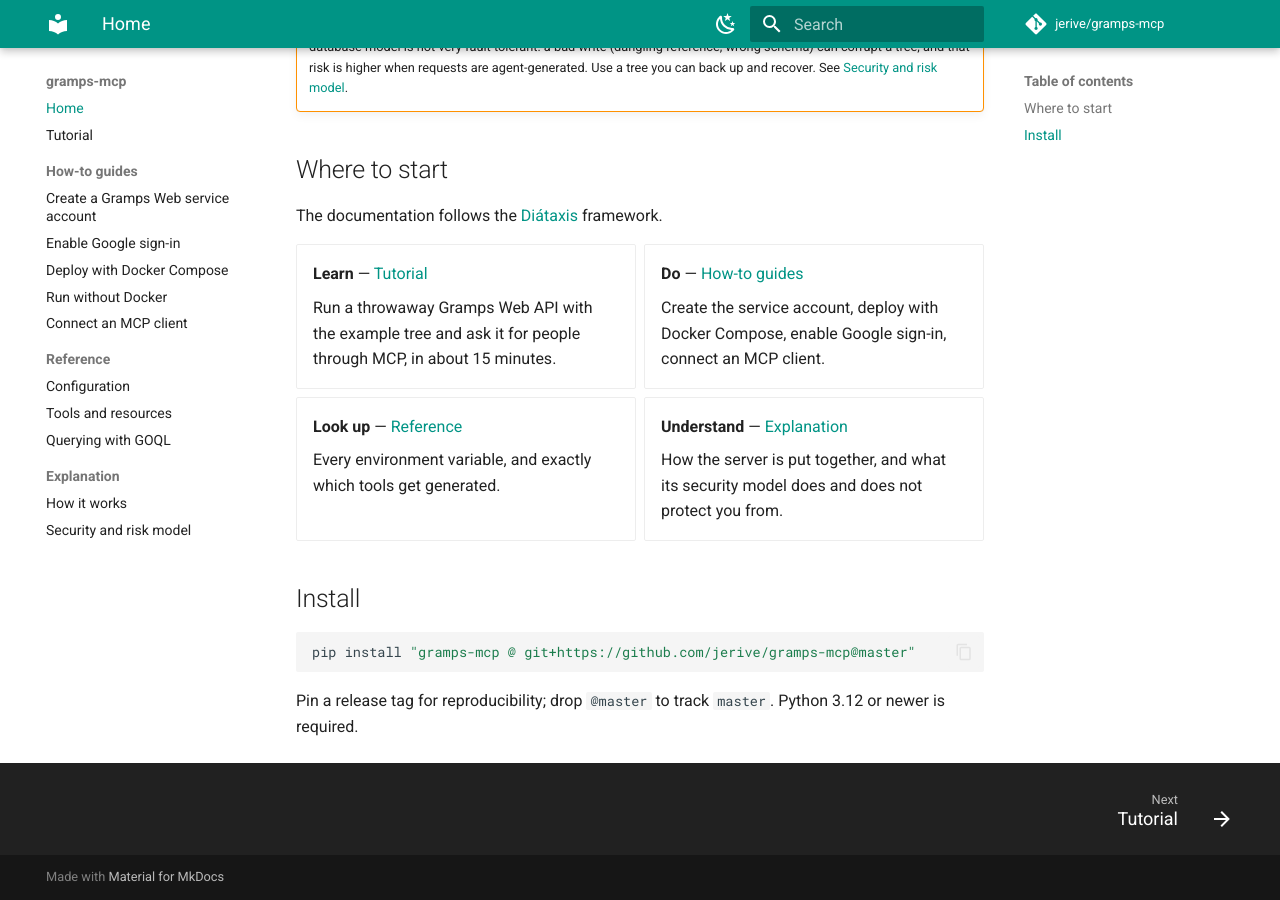
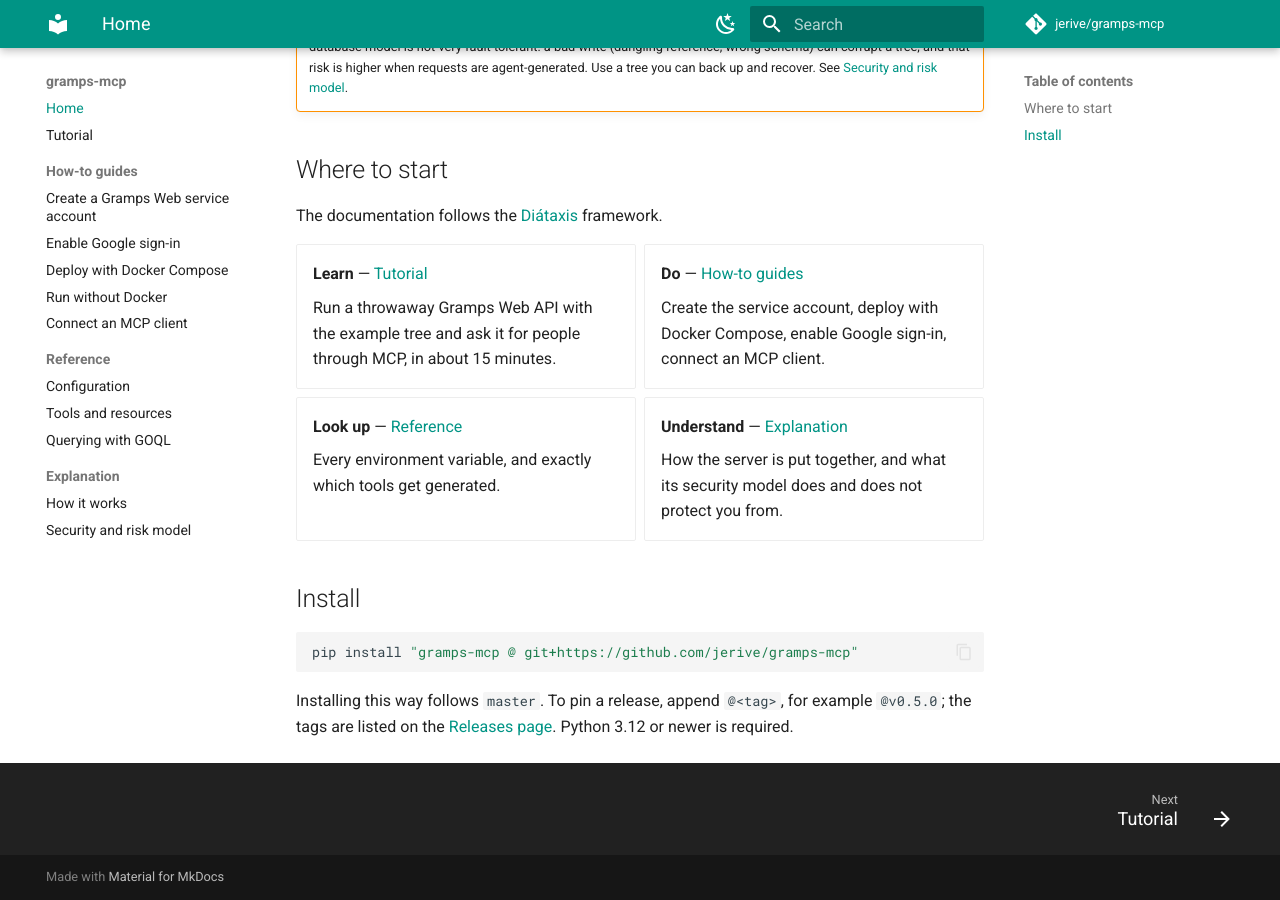
Before and after one commit to jerive/gramps-mcp, an MkDocs documentation site: the page built from docs/index.md, in a window 1280 px wide and 900 px high, scrolled down 567 px. Built offline with MkDocs 1.6.1 and Material for MkDocs 9.7.7, drawn with Linux system fonts in a browser that asks for light colours; comment, search, counter and statistics services are not loaded.

Commit message:
Drop the version from the docs
The docs cannot show the latest tag automatically: GitHub Pages identifies a
deployment by its commit, and a tag points at a commit that was already
deployed when it was merged, so the second deployment is treated as a
duplicate and the site does not change. The install snippets now follow
master and say how to pin a tag, so a release needs nothing in the docs.

Co-Authored-By: Claude Sonnet 5.5 <noreply@anthropic.com>

````diff
--- a/docs/index.md
+++ b/docs/index.md
@@ -56,8 +56,10 @@ The documentation follows the [Diátaxis](https://diataxis.fr/) framework.
 ## Install
 
 ```sh
-pip install "gramps-mcp @ git+https://github.com/jerive/gramps-mcp@%%LATEST_TAG%%"
+pip install "gramps-mcp @ git+https://github.com/jerive/gramps-mcp"
 ```
 
-Pin a release tag for reproducibility; drop `@%%LATEST_TAG%%` to track `master`.
+Installing this way follows `master`. To pin a release, append `@<tag>`, for
+example `@v0.5.0`; the tags are listed on the
+[Releases page](https://github.com/jerive/gramps-mcp/releases).
 Python 3.12 or newer is required.
--- a/mkdocs.yml
+++ b/mkdocs.yml
@@ -4,9 +4,6 @@ site_url: https://jerive.github.io/gramps-mcp/
 repo_url: https://github.com/jerive/gramps-mcp
 repo_name: jerive/gramps-mcp
 edit_uri: edit/master/docs/
-
-hooks:
-  - mkdocs_hooks.py
 
 theme:
   name: material
````
Also changed, not shown: RELEASING.md (+7 -2 lines), docs/how-to/run-without-docker.md (+2 -2 lines), docs/tutorial.md (+1 -1 lines), mkdocs_hooks.py (deleted, +0 -31 lines), 1 other file.
